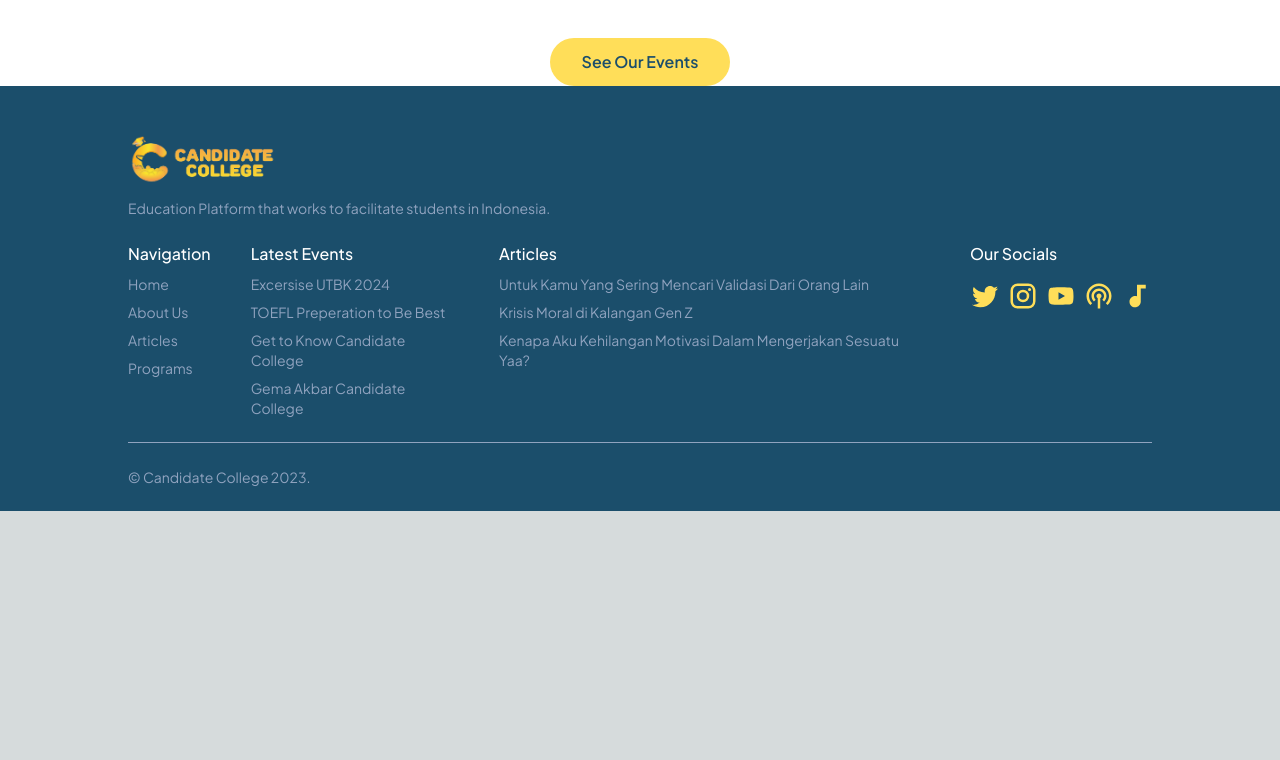
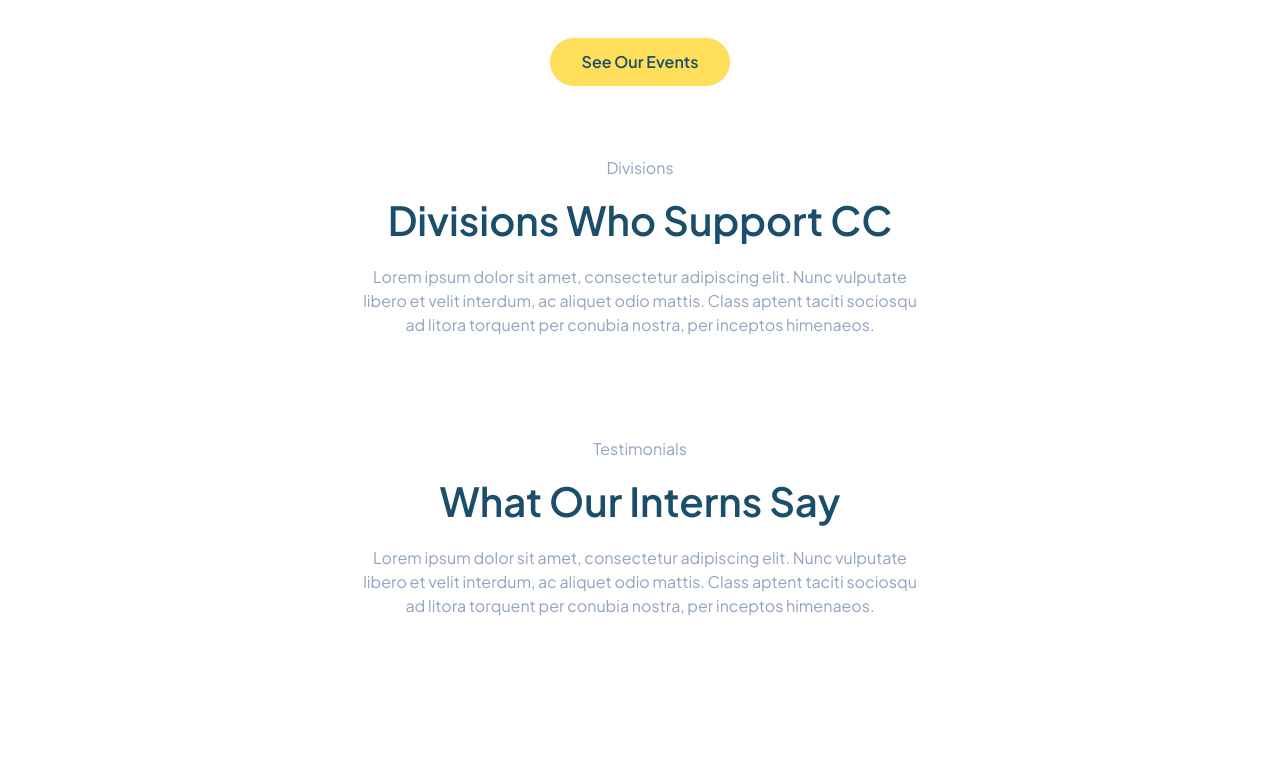
Before and after one commit to candidatecollege/candidate-college, a Next.js app: page /about in a window 1280 px wide. Shown: the part 2020-2780 px from the top of the page. Before the commit the page ends 2531 px from the top, so only its background shows below. Built offline with nearby package versions, Linux system fonts and the light colour scheme.

Commit message:
build divisions and testimonials section

```diff
--- a/src/app/about/page.tsx
+++ b/src/app/about/page.tsx
@@ -154,7 +154,7 @@ const About = () => {
         <h2 className="text-primary xl:text-[40px] text-[36px] font-semibold text-center pt-[10px]">
           Success Events
         </h2>
-        <p className="text-[#90A3BF] xl:text-base text-sm font-normal leading-7 text-center m-auto lg:w-2/4 md:w-3/4 w-full pt-[15px]">
+        <p className="text-[#90A3BF] xl:text-base text-sm font-normal leading-7 text-center m-auto lg:w-2/4 md:w-3/4 w-[95%] pt-[15px]">
           Lörem ipsum astrobel sar direlig. Kronde est konfoni med kelig.
           Terabel pov astrobel sar direlig.Lörem ipsum astrobel sar direlig.
           Kronde est
@@ -223,6 +223,38 @@ const About = () => {
         </div>
       </section>
 
+      {/* Divisions */}
+      <section className="w-full h-full bg-white md:px-[70px] px-5 pt-[70px]">
+        <h3 className="text-[#90A3BF] xl:text-base text-sm font-normal text-center">
+          Divisions
+        </h3>
+        <h2 className="text-primary xl:text-[40px] text-[36px] font-semibold text-center pt-[10px]">
+          Divisions Who Support CC
+        </h2>
+        <p className="text-[#90A3BF] xl:text-base text-sm font-normal leading-7 text-center m-auto lg:w-2/4 md:w-3/4 w-[95%] pt-[15px]">
+          Lorem ipsum dolor sit amet, consectetur adipiscing elit. Nunc
+          vulputate libero et velit interdum, ac aliquet odio mattis. Class
+          aptent taciti sociosqu ad litora torquent per conubia nostra, per
+          inceptos himenaeos.
+        </p>
+      </section>
+
+      {/* Testimonials */}
+      <section className="w-full h-full bg-white md:px-[70px] px-5 pt-[100px] pb-40">
+        <h3 className="text-[#90A3BF] xl:text-base text-sm font-normal text-center">
+          Testimonials
+        </h3>
+        <h2 className="text-primary xl:text-[40px] text-[36px] font-semibold text-center pt-[10px]">
+          What Our Interns Say
+        </h2>
+        <p className="text-[#90A3BF] xl:text-base text-sm font-normal leading-7 text-center m-auto lg:w-2/4 md:w-3/4 w-[95%] pt-[15px]">
+          Lorem ipsum dolor sit amet, consectetur adipiscing elit. Nunc
+          vulputate libero et velit interdum, ac aliquet odio mattis. Class
+          aptent taciti sociosqu ad litora torquent per conubia nostra, per
+          inceptos himenaeos.
+        </p>
+      </section>
+
       {/* Footer */}
       <Footer />
     </main>
```
